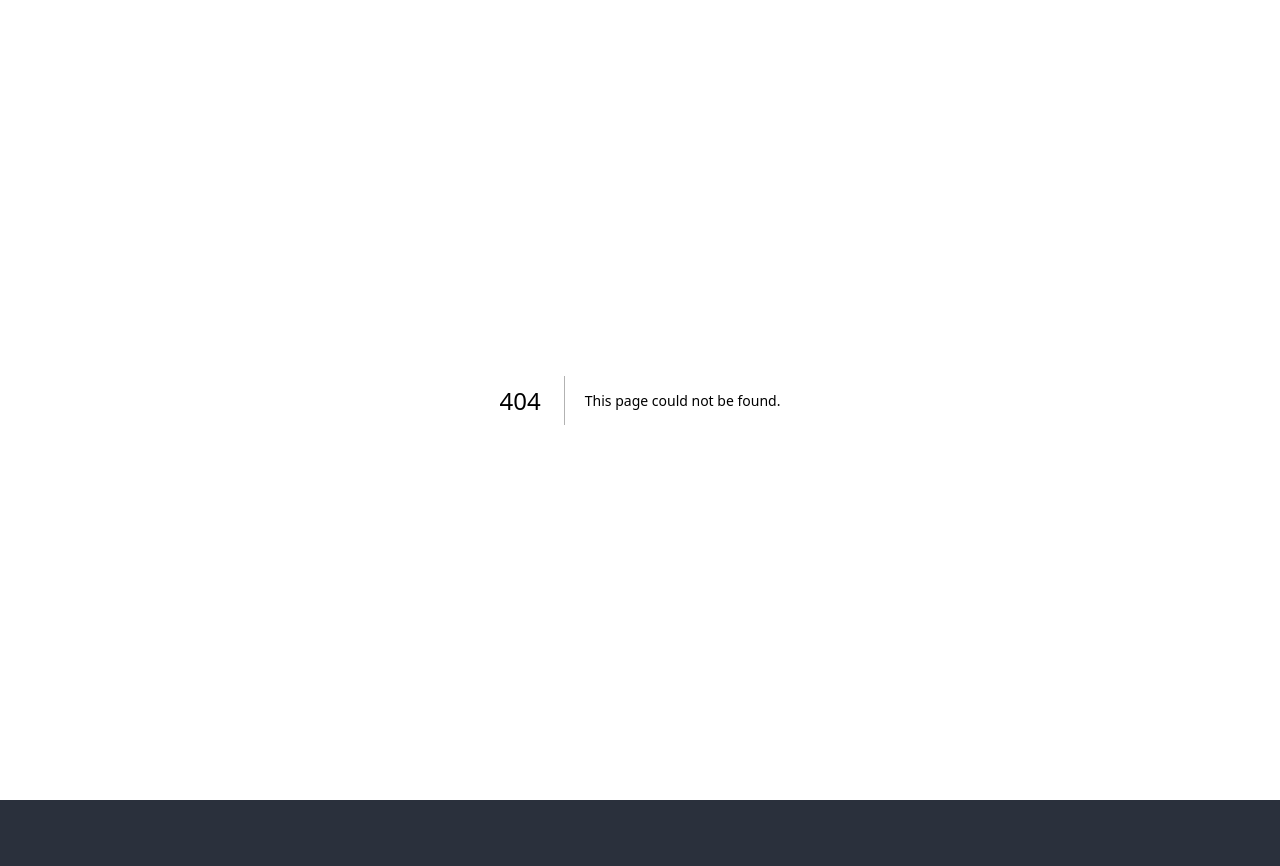
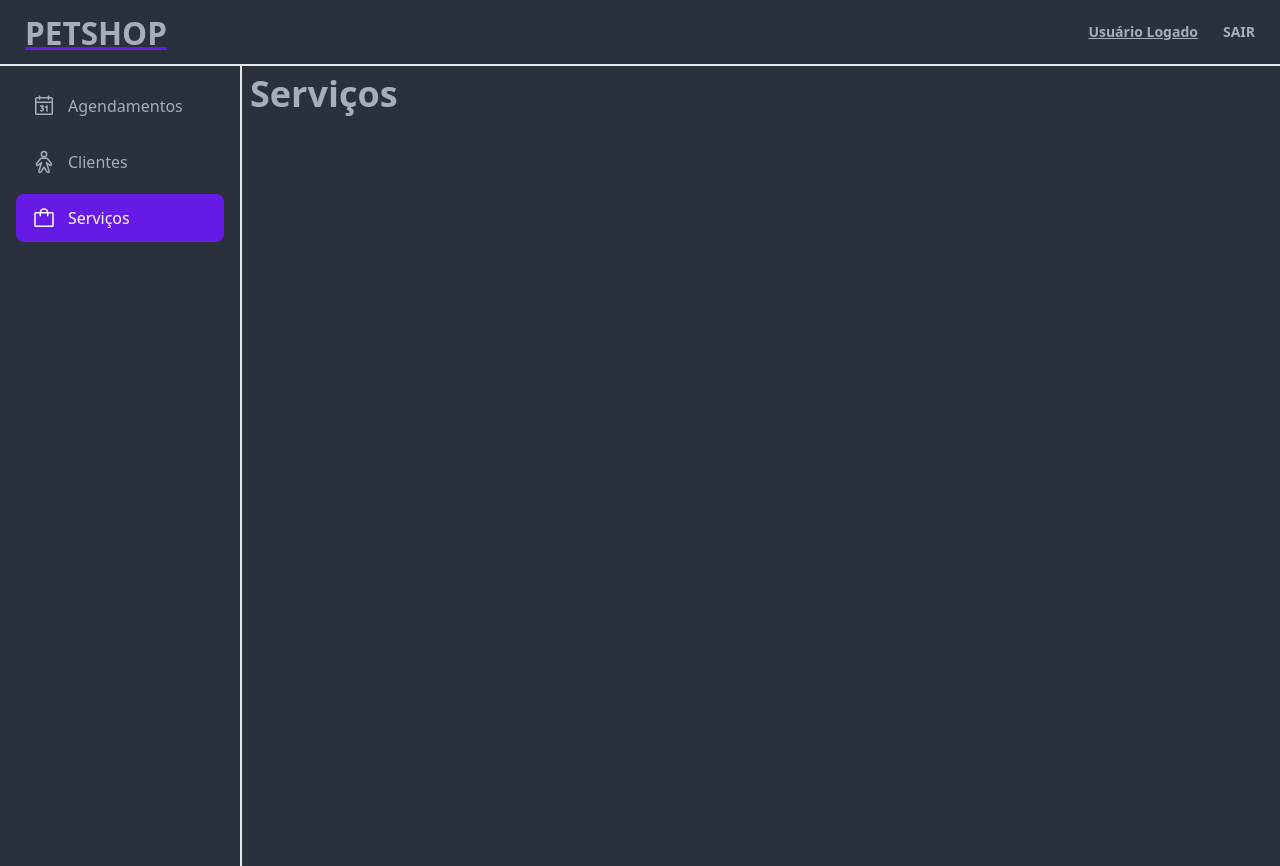
Before and after one commit to Gust4voSales/petshop-project, a Next.js app in the folder client/: page /dashboard/services in a window 1280 px wide. Before the commit this address had no page. Before the commit the page ends 800 px from the top, so only its background shows below. Built offline with nearby package versions, Linux system fonts and the light colour scheme.

Commit message:
feat: add initial routes to sidebar

```diff
--- a/client/package.json
+++ b/client/package.json
@@ -18,6 +18,7 @@
     "eslint": "8.33.0",
     "eslint-config-next": "13.1.6",
     "next": "13.1.6",
+    "phosphor-react": "^1.4.1",
     "react": "18.2.0",
     "react-dom": "18.2.0",
     "react-query": "^3.39.3",
--- /dev/null
+++ b/client/src/app/dashboard/(components)/PageTitle/index.tsx
@@ -0,0 +1,10 @@
+interface Props {
+  title: string;
+}
+export function PageTitle(props: Props) {
+  return (
+    <div className="prose">
+      <h1>{props.title}</h1>
+    </div>
+  );
+}
--- /dev/null
+++ b/client/src/app/dashboard/(pages)/appointments/page.tsx
@@ -0,0 +1,3 @@
+export default function Appointments() {
+  return <div>APPOINTMENT</div>;
+}
--- /dev/null
+++ b/client/src/app/dashboard/(pages)/clients/page.tsx
@@ -0,0 +1,3 @@
+export default function Clients() {
+  return <div>CLIENTS</div>;
+}
--- /dev/null
+++ b/client/src/app/dashboard/(pages)/services/page.tsx
@@ -0,0 +1,9 @@
+import { PageTitle } from "@app/dashboard/(components)/PageTitle";
+
+export default function Services() {
+  return (
+    <div>
+      <PageTitle title="Serviços" />
+    </div>
+  );
+}
--- a/client/src/app/dashboard/layout.tsx
+++ b/client/src/app/dashboard/layout.tsx
@@ -1,6 +1,31 @@
+"use client";
+
+import Link from "next/link";
+import { usePathname } from "next/navigation";
+import { Bag, Calendar, Person } from "phosphor-react";
 import { Header } from "./(components)/Header";
 
+const ROUTES = [
+  {
+    name: "Agendamentos",
+    link: "/dashboard/appointments",
+    Icon: () => <Calendar size={24} />,
+  },
+  {
+    name: "Clientes",
+    link: "/dashboard/clients",
+    Icon: () => <Person size={24} />,
+  },
+  {
+    name: "Serviços",
+    link: "/dashboard/services",
+    Icon: () => <Bag size={24} />,
+  },
+];
+
 export default function DashboardLayout({ children }: { children: React.ReactNode }) {
+  const pathname = usePathname();
+
   return (
     <div>
       <Header />
@@ -13,13 +38,15 @@ export default function DashboardLayout({ children }: { children: React.ReactNod
 
         <div className="drawer-side border-r-2">
           <label htmlFor="sidebar-drawer" className="drawer-overlay"></label>
-          <ul className="menu p-4 w-60 bg-base-100 text-base-content">
-            <li>
-              <a>Sidebar Item 1</a>
-            </li>
-            <li>
-              <a>Sidebar Item 2</a>
-            </li>
+          <ul className="menu p-4 w-60 bg-base-100 text-base-content gap-2">
+            {ROUTES.map((route) => (
+              <li key={route.name}>
+                <Link href={route.link} className={pathname === route.link ? "active" : ""}>
+                  <route.Icon />
+                  {route.name}
+                </Link>
+              </li>
+            ))}
           </ul>
         </div>
       </div>
--- a/client/src/app/dashboard/page.tsx
+++ b/client/src/app/dashboard/page.tsx
@@ -1,42 +1,5 @@
-"use client";
+import { redirect } from "next/navigation";
 
-import { useQuery } from "react-query";
-
-let counter = 0;
-async function fetchApi(): Promise<string> {
-  return new Promise((resolve) => {
-    setTimeout(() => {
-      counter++;
-      resolve("TESTE > " + counter);
-    }, 1000);
-  });
+export default async function Dashboard() {
+  redirect("/dashboard/appointments");
 }
-
-export default function Dashboard() {
-  const query = useQuery("fetchAPI", fetchApi);
-
-  async function handleClick() {
-    query.refetch();
-  }
-
-  return (
-    <div className="w-full">
-      <article className="prose">
-        <h1>Garlic bread with cheese: What the science tells us</h1>
-        <button className="btn" onClick={handleClick}>
-          BUSCAR
-        </button>
-        <span className="text-xl font-bold">API DATA: {query.data ?? "buscando"}</span>
-        <p>
-          For years parents have espoused the health benefits of eating garlic bread with cheese to their children, with
-          the food earning such an iconic status in our culture that kids will often dress up as warm, cheesy loaf for
-          Halloween.
-        </p>
-        <p>
-          But a recent study shows that the celebrated appetizer may be linked to a series of rabies cases springing up
-          around the country.
-        </p>
-      </article>
-    </div>
-  );
-}
--- a/client/src/app/page.tsx
+++ b/client/src/app/page.tsx
@@ -4,7 +4,7 @@ export default function Home() {
   return (
     <main className="text-xl h-screen flex items-center justify-center flex-col">
       <h1 className="bg-slate-600 text-white py-1 px-4 w-fit text-xl">Home Page</h1>
-      <Link href="/dashboard">Dashboard</Link>
+      <Link href="/dashboard/appointments">Dashboard</Link>
     </main>
   );
 }
```
Also changed, not shown: 1 other file (tests, documents, lock files or other folders).
